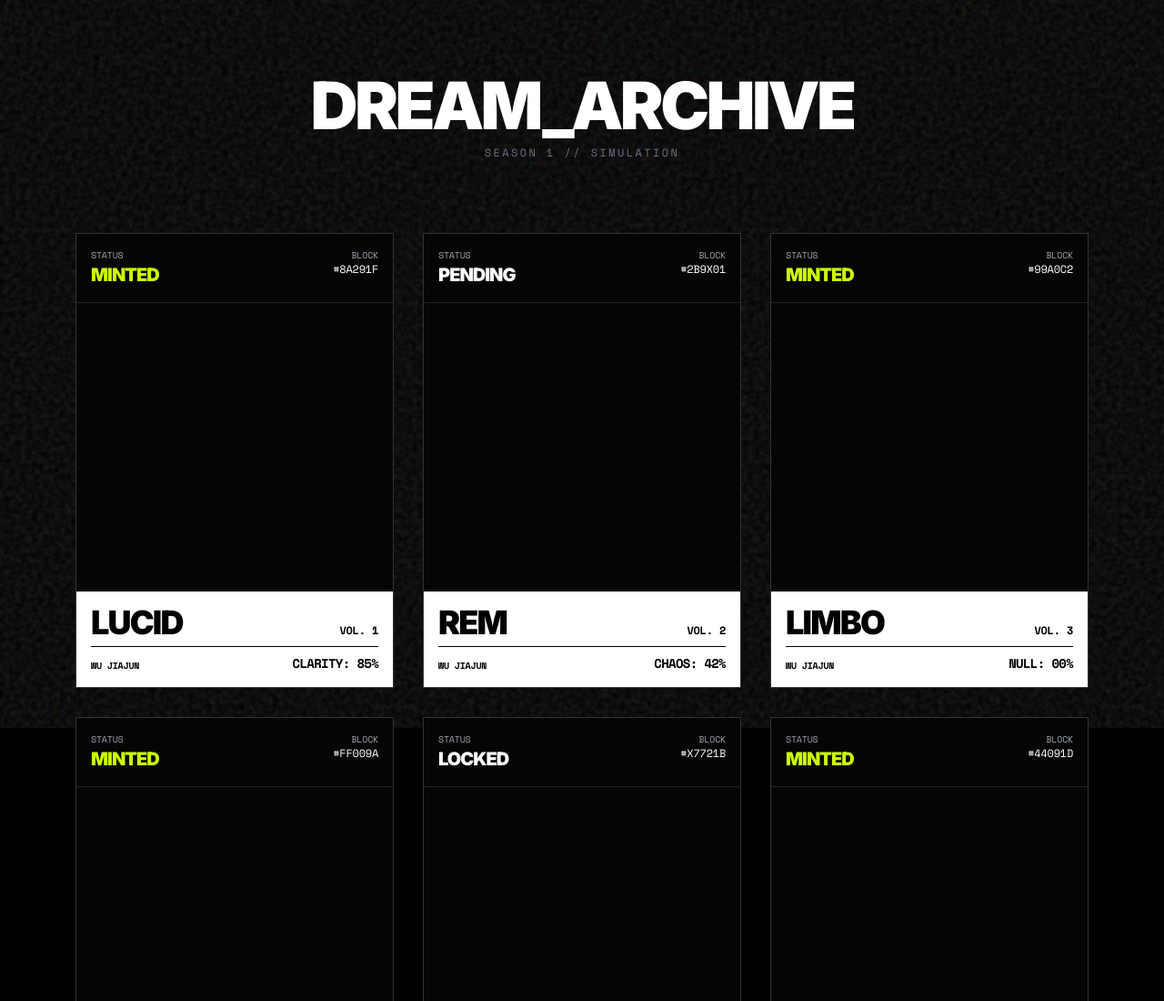
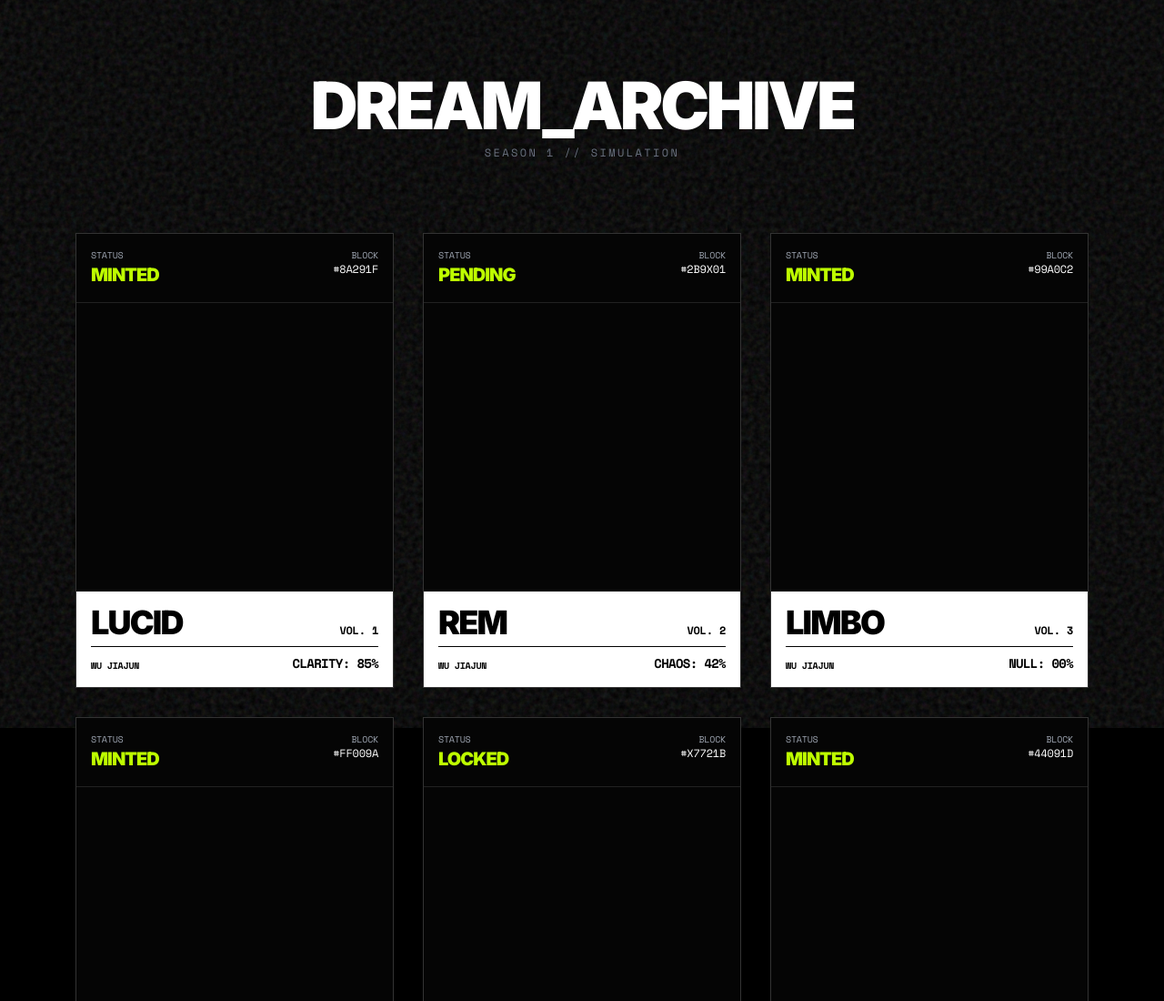
Before and after one commit to wujiajunhahah/dreamechonft-demo, a plain HTML site: page index.html in a window 1280 px wide. Shown: the top 1100 px of the page at 91% size. Drawn offline with nearby package versions, Linux system fonts and the light colour scheme; some packages are replaced by stand-ins of ours; a script that the page names is missing.

Commit message:
Update highlight color to #BEFF00 for all status text

```diff
--- a/index.html
+++ b/index.html
@@ -47,10 +47,10 @@
 
         /* 荧光绿高亮 */
         .ye-highlight {
-            color: #CCFF00;
+            color: #BEFF00;
         }
         .ye-bg {
-            background-color: #CCFF00;
+            background-color: #BEFF00;
             color: black;
         }
 
@@ -129,7 +129,7 @@
             <div class="flex justify-between items-start p-4 border-b border-[#222]">
                 <div class="flex flex-col">
                     <span class="mono-font text-[10px] text-gray-400">STATUS</span>
-                    <span class="ye-font text-xl text-white">PENDING</span>
+                    <span class="ye-font text-xl ye-highlight">PENDING</span>
                 </div>
                 <div class="flex flex-col items-end">
                     <span class="mono-font text-[10px] text-gray-400">BLOCK</span>
@@ -231,7 +231,7 @@
             <div class="flex justify-between items-start p-4 border-b border-[#222]">
                 <div class="flex flex-col">
                     <span class="mono-font text-[10px] text-gray-400">STATUS</span>
-                    <span class="ye-font text-xl text-white">LOCKED</span>
+                    <span class="ye-font text-xl ye-highlight">LOCKED</span>
                 </div>
                 <div class="flex flex-col items-end">
                     <span class="mono-font text-[10px] text-gray-400">BLOCK</span>
```
